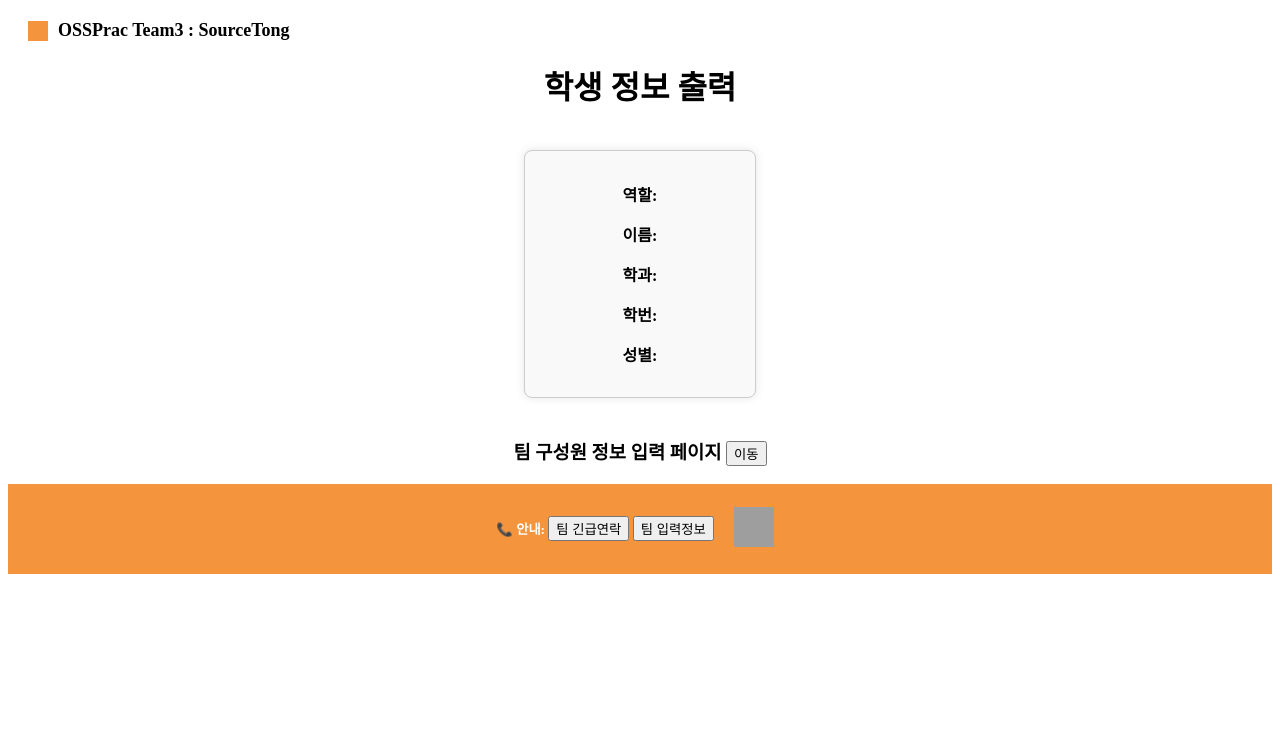
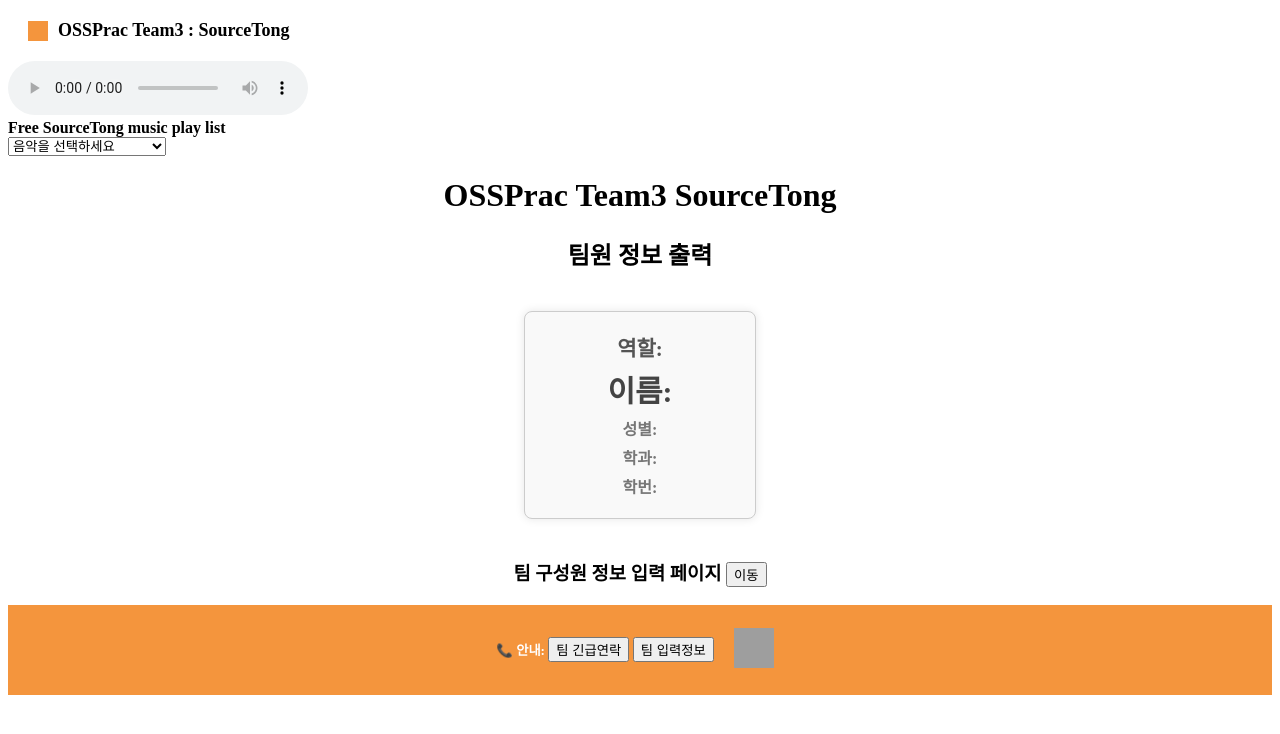
Before and after one commit to CSID-DGU/2024-2-OSSPrac, a Flask app: page / in a window 1280 px wide. Shown: the top 734 px of the page. Run offline with Flask 3, Linux system fonts and the light colour scheme; grey boxes are pictures that could not be loaded.

Commit message:
11.11 음악추가, 기타 등등 수정

```diff
--- a/Subject3_2/templates/contact.html
+++ b/Subject3_2/templates/contact.html
@@ -35,7 +35,7 @@
 
     <script>
         function showContactInfo() {
-            alert("긴급전화: 010-1234-5678");
+            alert("긴급연락: 지승우 swoo64@gdu.co.kr");
         }
         function openContactPage() {
             window.open("/contact", "contactPage", "width=600,height=400");
@@ -53,7 +53,7 @@
     <hr>
     <p> 이 사이트는 오픈소스 소프트웨어 프로젝트 3팀 <strong>SourceTong</strong>의
         팀원들 인적사항을 기입하는 곳입니다.</p>
-    <p> 해당하는 팀원들은 자신의 역할, 이름, 학과, 학번, 성별에 맞춰
+    <p> 해당하는 팀원들은 자신의 <strong>역할, 이름, 학과, 학번, 성별</strong>에 맞춰
         기입해 주시길 바랍니다.</p>
     <p> 아울러 <strong>개인정보유출</strong>이 있을 수 있으니
         이 점 유의해 주시길 바랍니다.</p>
--- a/Subject3_2/templates/index.html
+++ b/Subject3_2/templates/index.html
@@ -20,7 +20,7 @@
             text-align: center;
             box-shadow: 0px 0px 10px rgba(0, 0, 0, 0.1);
         }
-        h1, h3, h5 {
+        h1, h2, h3, h5 {
             text-align: center;
         }
 
@@ -49,16 +49,36 @@
             font-weight: bold;
         }
         /*여기까지*/
+
+        p.name {
+            font-size: 30px;
+            font-weight: 700;
+            margin: 5px 0;
+            color: #444;
+        }
+        p.role {
+            font-size: 21px;
+            font-weight: 570;
+            margin: 5px 0;
+            color: #555;
+        }
+        p.info {
+            margin: 5px 0;
+            color: #777;
+            font-size: 16px;
+        }
     </style>
     <script>
         function showContactInfo() {
-            alert("긴급전화: 010-1234-5678");
+            alert("긴급연락: 지승우 swoo64@gdu.co.kr");
         }
         function openContactPage() {
             window.open("/contact", "contactPage", "width=600,height=400");
         }
         function openInputPage() {
-            window.open("/input", "InputPage", "width=800,height=600");
+            if (confirm("Team3 SourceTong 구성원이면 계속 진행해주세요.")) {
+                window.open("/input", "InputPage", "width=800,height=600");
+            }
         }
     </script>
 </head>
@@ -69,14 +89,41 @@
         <span class="header-text">OSSPrac Team3 : SourceTong</span>
     </div>
 
-    <h1>학생 정보 출력</h1>
+    <!-- 음악 삽입 -->
+    <audio id="myAudio" controls>
+        <source id="audioSource" src="" type="audio/mpeg">
+        에러 : 당신의 브라우저는 오디오 태그를 지원하지 않습니다.
+    </audio>
+    <br>
+    <label for="musicSelect"><strong>Free SourceTong music play list</strong></label>
+    <br>
+    <select id="musicSelect" onchange="playSelectedMusic()">
+        <option value="" disabled selected>음악을 선택하세요</option>
+        <option value="https://cdn.pixabay.com/audio/2024/10/26/audio_00a1d6db0d.mp3">Midnight Quirk</option>
+        <option value="https://cdn.pixabay.com/audio/2024/10/25/audio_d2b0d3f542.mp3">relaxing piano music</option>
+        <option value="https://cdn.pixabay.com/audio/2024/10/28/audio_6438122991.mp3">Emotional Piano Music</option>
+    </select>
+    <script>
+        function playSelectedMusic() {
+            var audioElement = document.getElementById('myAudio');
+            var audioSource = document.getElementById('audioSource');
+            var selectedMusic = document.getElementById('musicSelect').value;
+
+            audioSource.src = selectedMusic; // 선택된 음악의 URL로 소스 변경
+            audioElement.load(); // 새로운 소스를 로드
+            audioElement.play(); // 음악 재생
+        }
+    </script>
+
+    <h1>OSSPrac Team3 SourceTong</h1>
+    <h2>팀원 정보 출력</h2>
     <div class="container">
         <div class="student-block">
-            <p><strong>역할:</strong> </p>
-            <p><strong>이름:</strong> </p>
-            <p><strong>학과:</strong></p>
-            <p><strong>학번:</strong> </p>
-            <p><strong>성별:</strong></p>
+            <p class="role"><strong>역할:</strong> </p>
+            <p class="name"><strong>이름:</strong> </p>
+            <p class="info"><strong>성별:</strong></p>
+            <p class="info"><strong>학과:</strong></p>
+            <p class="info"><strong>학번:</strong> </p>
         </div>
     </div>
     <h3> 팀 구성원 정보 입력 페이지 <button onclick="openInputPage()"> 이동 </button> </h3>
--- a/Subject3_2/templates/input.html
+++ b/Subject3_2/templates/input.html
@@ -58,7 +58,7 @@
 
     <script>
         function showContactInfo() {
-            alert("긴급전화: 010-1234-5678");
+            alert("긴급연락: 지승우 swoo64@gdu.co.kr");
         }
         function openContactPage() {
             window.open("/contact", "contactPage", "width=600,height=400");
@@ -81,12 +81,12 @@
                     <option value="팀원">팀원</option>
                 </select></p>
                 <p>이름: <input type="text" name="name[]" style="background-color: #f0f8ff;" required></p>
-                <p>학과: <input type="text" name="major[]" style="background-color: #f0f8ff;" required></p>
-                <p>학번: <input type="text" name="StudentNumber[]" style="background-color: #f0f8ff;" required></p>
                 <p>성별: <select name="gender[]">
                     <option value="여성">여성</option>
                     <option value="남성">남성</option>
                 </select></p>
+                <p>학과: <input type="text" name="major[]" style="background-color: #f0f8ff;" required></p>
+                <p>학번: <input type="text" name="StudentNumber[]" style="background-color: #f0f8ff;" required></p>
             </div>
         </div>
         <button type="button" onclick="addPerson()">추가</button>
--- a/Subject3_2/templates/result.html
+++ b/Subject3_2/templates/result.html
@@ -106,7 +106,7 @@
     </style>
     <script>
         function showContactInfo() {
-            alert("긴급전화: 010-1234-5678");
+            alert("긴급연락: 지승우 swoo64@gdu.co.kr");
         }
         function openContactPage() {
             window.open("/contact", "contactPage", "width=600,height=400");
```
